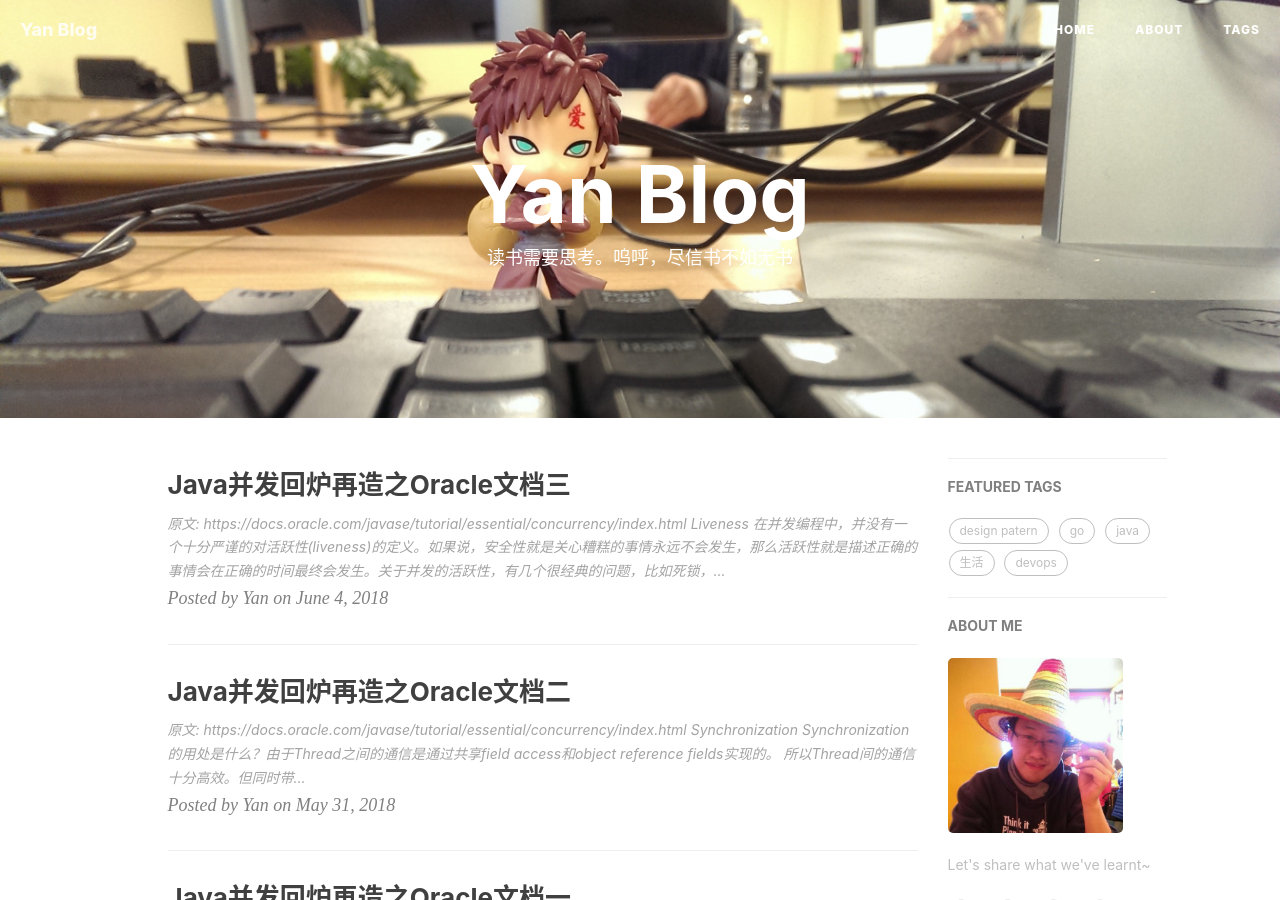
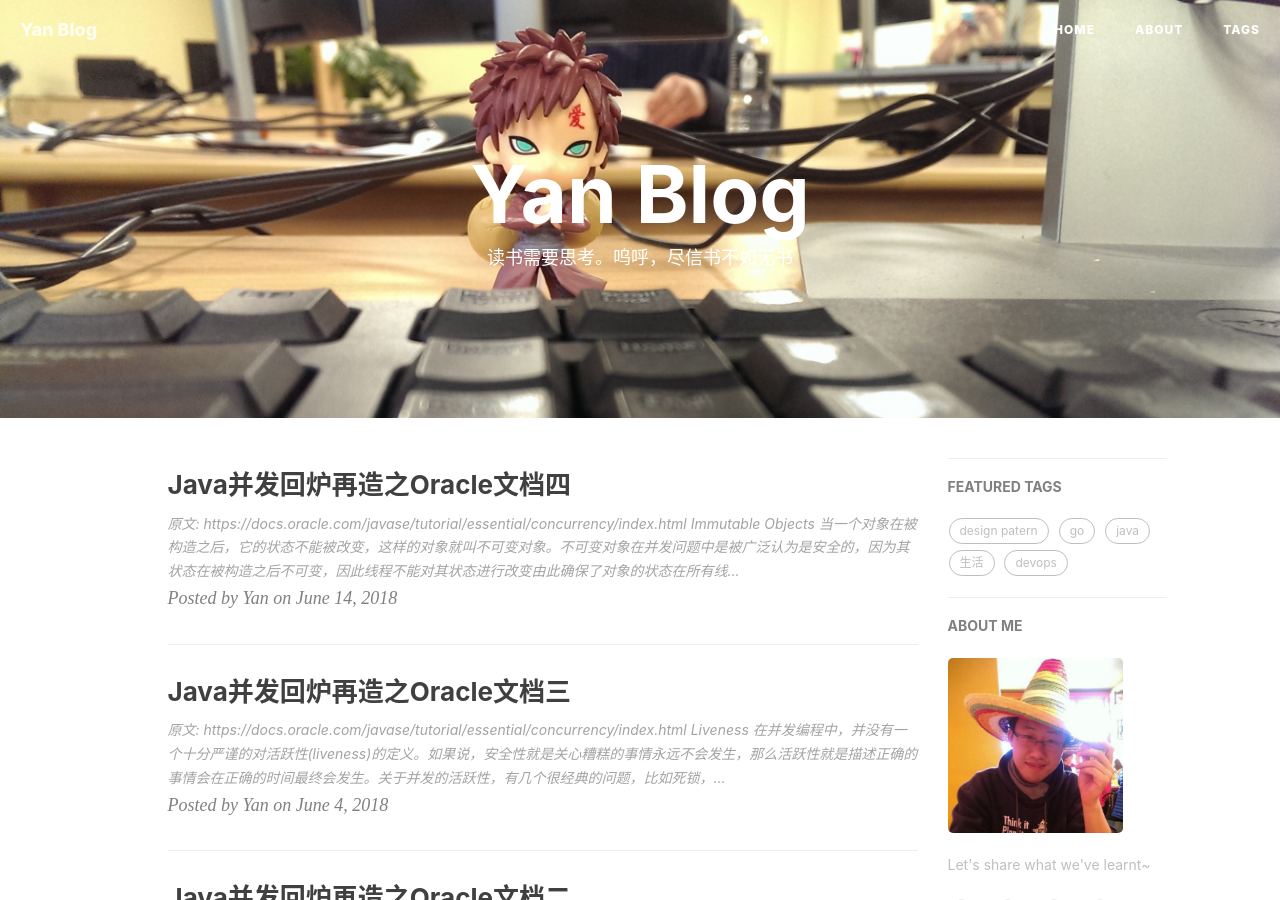
Before and after one commit to alvindaiyan/alvindaiyan.github.io, a Jekyll site: the page built from index.html, in a window 1280 px wide and 900 px high. Built offline with Jekyll 4.4.1, drawn with Linux system fonts in a browser that asks for light colours; nearby versions of some CDN libraries; the list of posts is cut into pages by our own code; comment, search, counter and statistics services are not loaded; some of the changed text lies outside the part shown.

Commit message:
fixed style

```diff
--- /dev/null
+++ b/_posts/java/2018-06-14-java-concurrency-04.md
@@ -0,0 +1,101 @@
+---
+layout: post
+title:  "Java并发回炉再造之Oracle文档四"
+date:   2018-06-14 15:44:00
+author:     "Yan"
+header-img: "img/shan.jpg"
+catalog: true
+comments: true
+tags:
+    - java
+---
+
+原文: [https://docs.oracle.com/javase/tutorial/essential/concurrency/index.html](https://docs.oracle.com/javase/tutorial/essential/concurrency/index.html)
+
+# Immutable Objects
+
+当一个对象在被构造之后，它的状态不能被改变，这样的对象就叫不可变对象。不可变对象在并发问题中是被广泛认为是安全的，因为其状态在被构造之后不可变，因此线程不能对其状态进行改变由此确保了对象的状态在所有线程间是统一的。
+
+在每次使用或更新不可变对象时，我们需要重新创建对象。虽然这听起来有点浪费，但是不可变对象带来的在并发环境中的优势是不可替代的。特别是在今天，Java的gc高度精确和有效的情况下，创建对象的开销和不可变对象所带来的在并发环境中的优势已经可以忽略不计。
+
+## A Synchronized Class Example
+
+SynchronizedRGB.class代表了一个色块。
+
+The class, SynchronizedRGB, defines objects that represent colors. Each object represents the color as three integers that stand for primary color values and a string that gives the name of the color.
+
+{% highlight java %}
+
+public class SynchronizedRGB {
+
+    // Values must be between 0 and 255.
+    private int red;
+    private int green;
+    private int blue;
+    private String name;
+
+    private void check(int red,
+                       int green,
+                       int blue) {
+        if (red < 0 || red > 255
+            || green < 0 || green > 255
+            || blue < 0 || blue > 255) {
+            throw new IllegalArgumentException();
+        }
+    }
+
+    public SynchronizedRGB(int red,
+                           int green,
+                           int blue,
+                           String name) {
+        check(red, green, blue);
+        this.red = red;
+        this.green = green;
+        this.blue = blue;
+        this.name = name;
+    }
+
+    public void set(int red,
+                    int green,
+                    int blue,
+                    String name) {
+        check(red, green, blue);
+        synchronized (this) {
+            this.red = red;
+            this.green = green;
+            this.blue = blue;
+            this.name = name;
+        }
+    }
+
+    public synchronized int getRGB() {
+        return ((red << 16) | (green << 8) | blue);
+    }
+
+    public synchronized String getName() {
+        return name;
+    }
+
+    public synchronized void invert() {
+        red = 255 - red;
+        green = 255 - green;
+        blue = 255 - blue;
+        name = "Inverse of " + name;
+    }
+}
+{% endhighlight %}
+
+虽然set，get和invert都写在了synchronized代码块中，我们仍然不能保证SynchronizedRGB在所有线程中的操作是线程安全的。比如一下这个例子：
+
+Thread1: set(1, 2, 3, 'from thread1') | Thread2: set(1, 2, 3, 'from thread2') | getName() == 'thread2' (but expect thread1)
+
+以下代码确保了color在不同线程间的状态统一。
+
+{% highlight java %}
+synchronized (color) {
+    int myColorInt = color.getRGB();
+    String myColorName = color.getName();
+}
+{% endhighlight %}
+
+## A Strategy for Defining Immutable Objects
--- a/css/hux-blog.css
+++ b/css/hux-blog.css
@@ -172,9 +172,7 @@
 a img:focus {
   cursor: zoom-in;
 }
-article {
-  overflow-x: hidden;
-}
+
 blockquote {
   color: #808080;
   font-style: italic;
```
